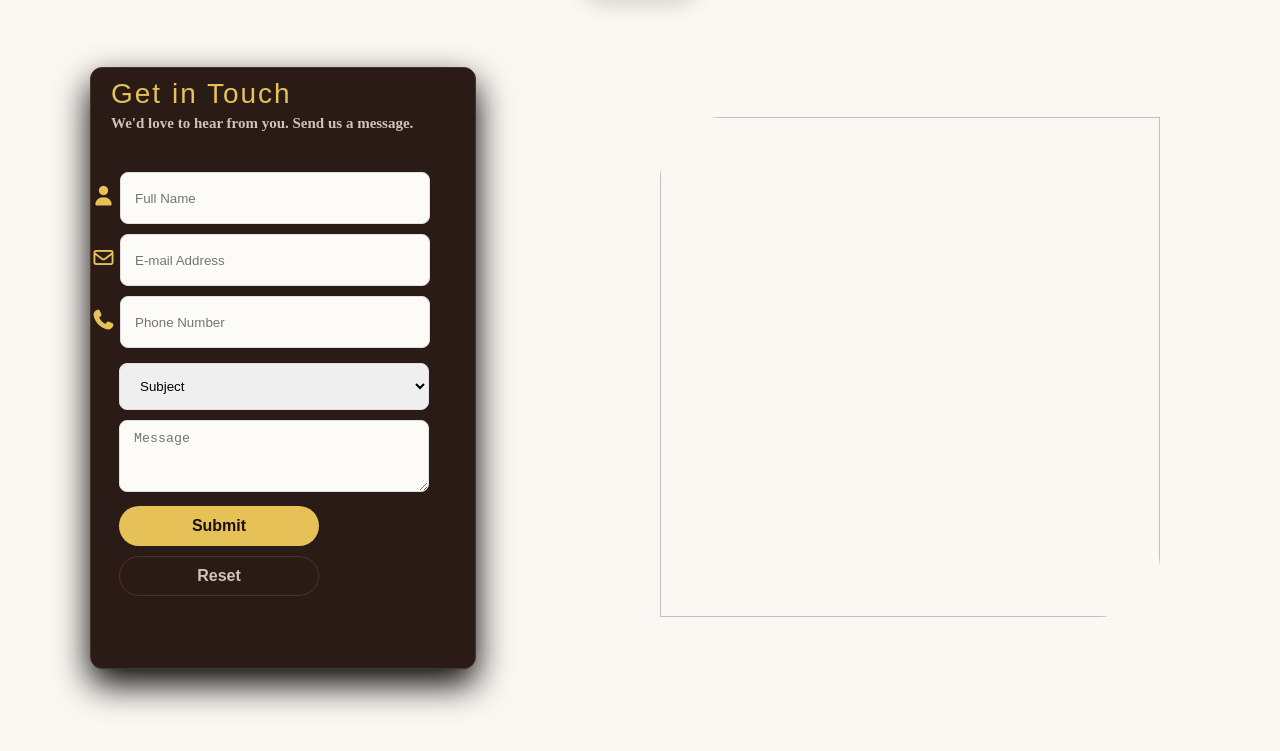
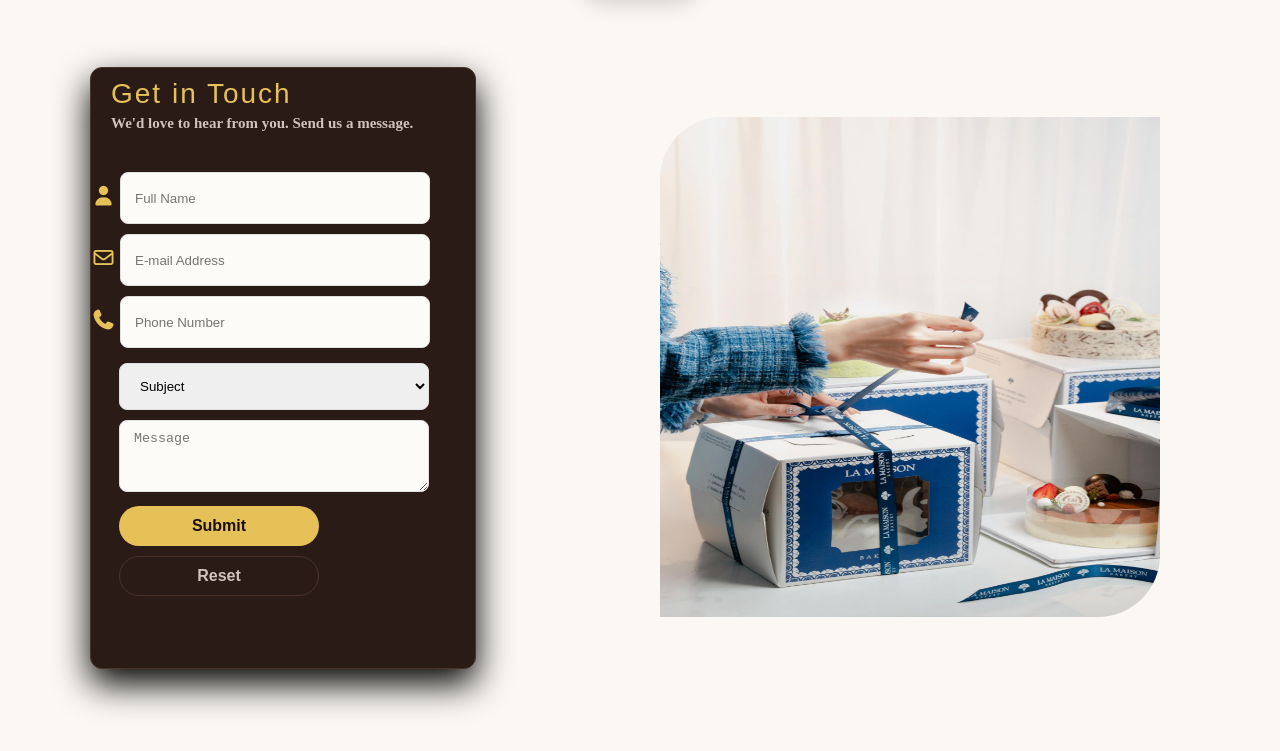
Before and after one commit to Raj123-spec/raj-bakery, a plain HTML site: page contact.html in a window 1280 px wide. Shown: the part 1221-1972 px from the top of the page. Drawn offline with Linux system fonts and the light colour scheme; grey boxes are pictures that could not be loaded; a web font is replaced by a local one.

Commit message:
Fix HTML encoding issues in contact.html

```diff
--- a/contact.html
+++ b/contact.html
@@ -92,7 +92,7 @@
         </form>
         </div>
         <div class="img-sec">
-            <img src="img/more/formbg.jpg">
+            <img src="formbg.jpg">
         </div>
     </div><br>
     <div class="space"></div>
```
